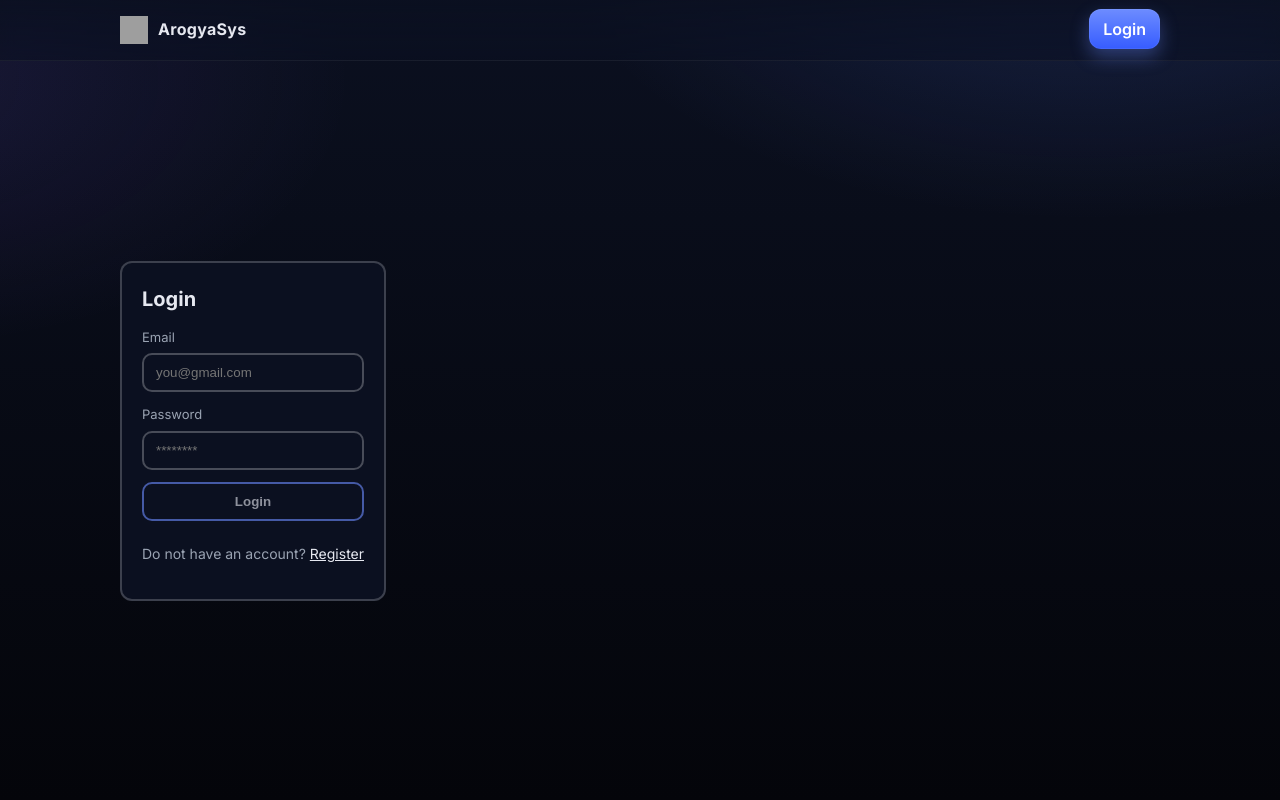
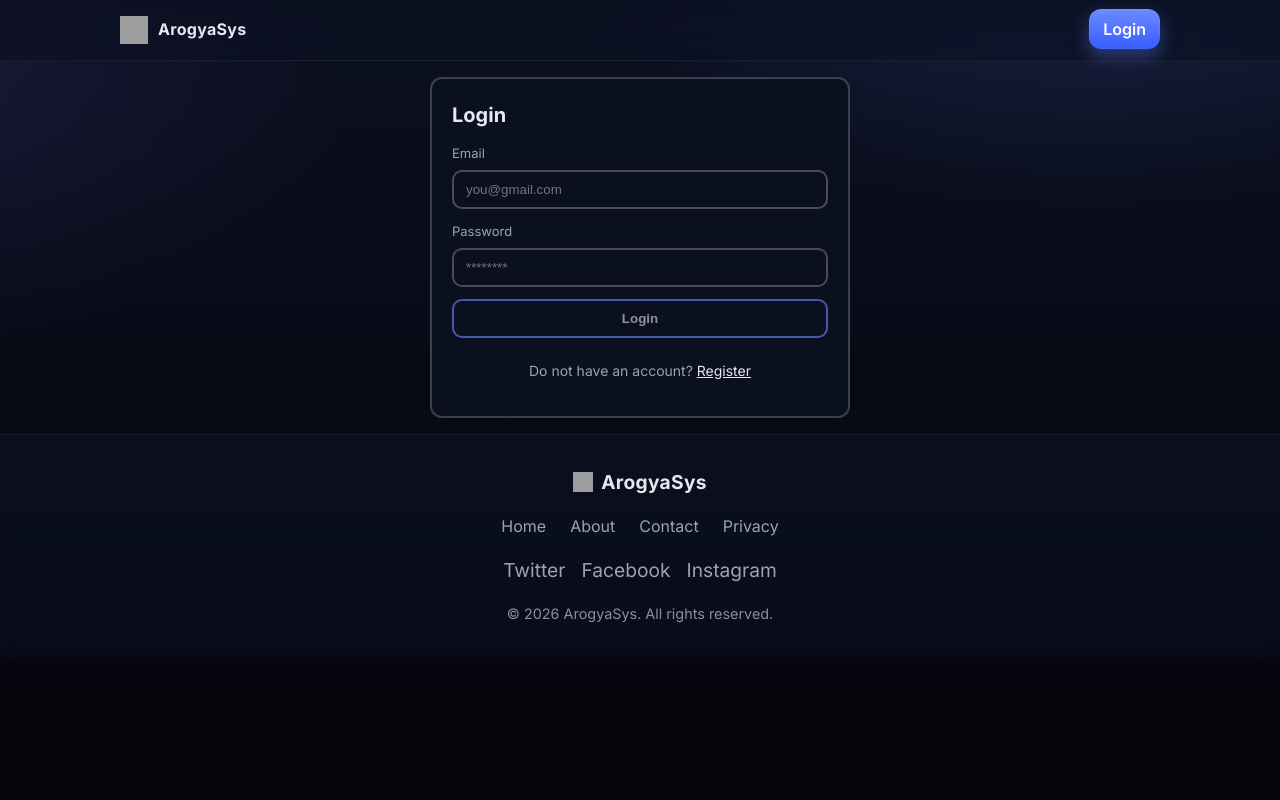
Before and after one commit to DrMadhavSharma/FastApi, a Next.js app in the folder frontend/: page /login in a window 1280 px wide. Shown: the top 800 px of the page. Built offline with nearby package versions, Linux system fonts and the light colour scheme; grey boxes are pictures that could not be loaded.

Commit message:
Update globals.css

```diff
--- a/frontend/app/globals.css
+++ b/frontend/app/globals.css
@@ -21,9 +21,6 @@ height: 100%;
 
 
 body {
-min-height: 100svh;
-display: flex;
-flex-direction: column;
 margin: 0;
 color: var(--text);
 
@@ -90,7 +87,7 @@ transition: 200ms ease;
 .grid-center {
   display: grid;
   place-items: center;
-  min-height: calc(100svh - 60px);
+  min-height: 100%;
 }
 
 .field { margin: 12px 0 14px; }
@@ -225,7 +222,7 @@ background: rgba(255,255,255,0.08);
 }
 
 /* Wireframe Auth Style */
-.wire-center { display: grid; place-items: center; min-height: calc(100vh - 60px); }
+.wire-center { display: grid; place-items: center; }
 .wire-card {
 width: 100%;
 max-width: 420px;
@@ -311,8 +308,8 @@ margin: 40px; /* remove any inline margin overrides */
 
 
 .main {
-  flex: 1;
-  display: flex;
+  flex: 1; /* <-- makes main take available space, footer stays at bottom */
+  padding: 1rem;
 }
 
 .footer {
```
